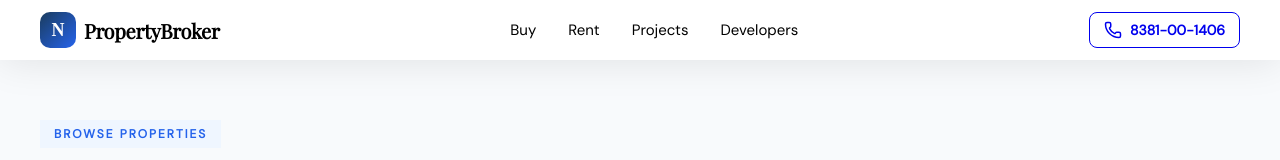
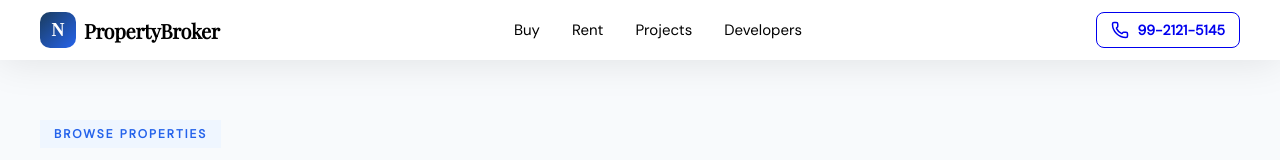
Before and after one commit to SanketFulzele/PropertyBroker, a React (Vite) app: page /filter in a window 1280 px wide. Shown: the top 160 px of the page. Built offline with nearby package versions, Linux system fonts and the light colour scheme.

Commit message:
updated the number and mail address

```diff
--- a/src/components/FormComponent.tsx
+++ b/src/components/FormComponent.tsx
@@ -34,7 +34,7 @@ export default function FormComponent() {
     setLoading(true);
 
     try {
-      const response = await emailjs.send(
+      await emailjs.send(
         import.meta.env.VITE_EMAILJS_SERVICE_ID,
         import.meta.env.VITE_EMAILJS_TEMPLATE_ID,
         {
@@ -45,8 +45,6 @@ export default function FormComponent() {
         },
         import.meta.env.VITE_EMAILJS_PUBLIC_KEY
       );
-
-      console.log("Email sent:", response);
 
       // success UI (your existing logic)
       setSubmitted(true);
--- a/src/components/Navbar.tsx
+++ b/src/components/Navbar.tsx
@@ -61,9 +61,9 @@ export default function Navbar() {
         {/* Right Section */}
         <div className="navbar-right">
           {/* Phone */}
-          <a href="tel:8381001406" className="navbar-phone">
+          <a href="tel:9921215145" className="navbar-phone">
             <Phone size={18} />
-            <span>8381-00-1406</span>
+            <span>99-2121-5145</span>
           </a>
 
           {/* Mobile Menu Toggle */}
--- a/src/components/WhatsAppFloat.tsx
+++ b/src/components/WhatsAppFloat.tsx
@@ -3,7 +3,7 @@ import { useState } from "react";
 export default function WhatsAppFloat() {
   const [hovered, setHovered] = useState(false);
 
-  const phoneNumber = "918381001406";
+  const phoneNumber = "919921215145";
 
 const message = encodeURIComponent(
   "Hello, I am interested in exploring your property listings. Kindly share more details.\n\nRegards,\n\nhttps://property-broker-ngp.vercel.app/"
```
